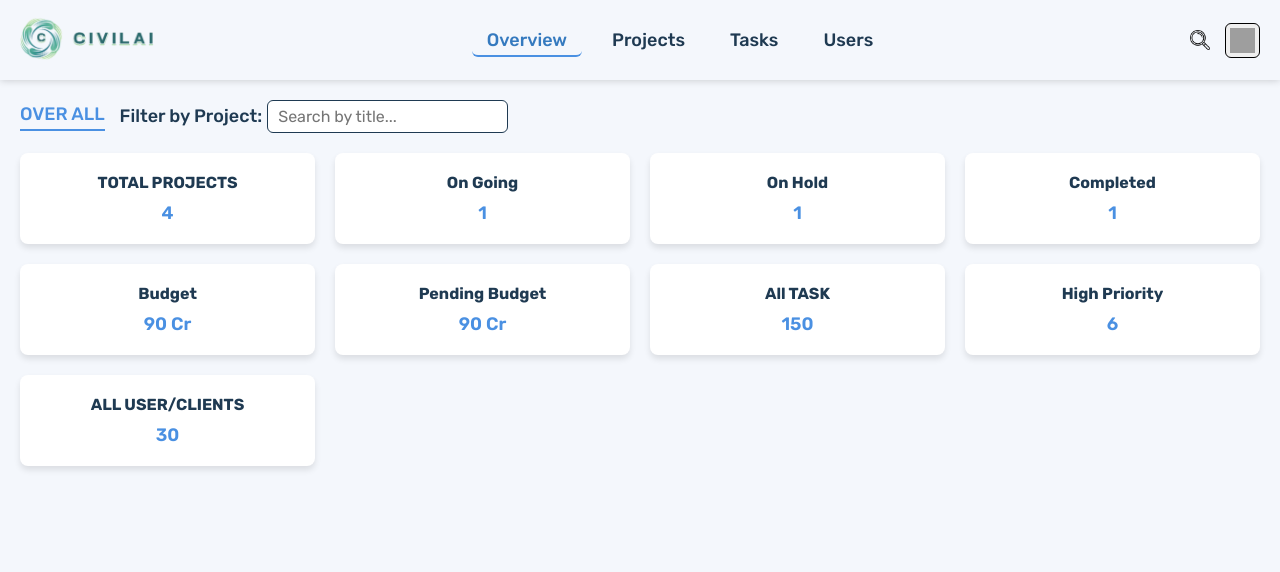
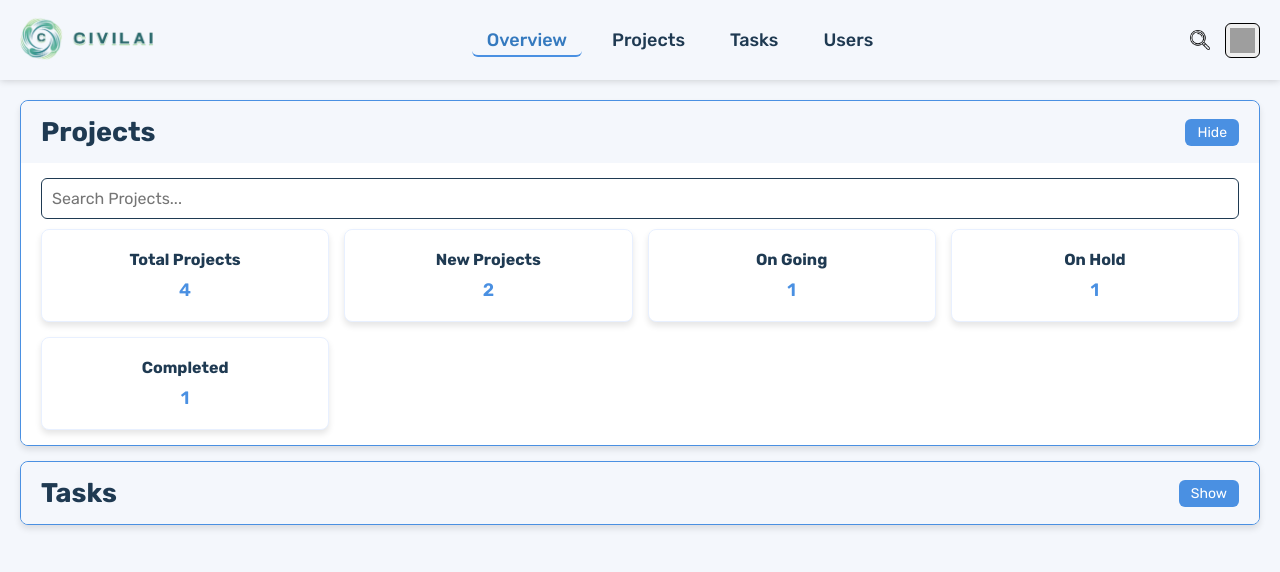
Before and after one commit to SriHariJagan/CIVIL-AI, a React (Vite) app: page / in a window 1280 px wide. Shown: the top 572 px of the page. Built offline with nearby package versions, Linux system fonts and the light colour scheme; grey boxes are pictures that could not be loaded.

Commit message:
Add files via upload

```diff
--- a/src/Pages/Overview/Overview.jsx
+++ b/src/Pages/Overview/Overview.jsx
@@ -2,47 +2,58 @@ import React, { useState } from "react";
 import styles from "./overview.module.css";
 
 const Overview = () => {
+  const [isProjectOpen, setIsProjectOpen] = useState(true);
+  const [isTaskOpen, setIsTaskOpen] = useState(false);
   const [searchTerm, setSearchTerm] = useState("");
 
   const projectData = [
-    { title: "TOTAL PROJECTS", value: "4" },
+    { title: "Total Projects", value: "4" },
+    { title: "New Projects", value: "2" },
     { title: "On Going", value: "1" },
     { title: "On Hold", value: "1" },
     { title: "Completed", value: "1" },
-    { title: "Budget", value: "90 Cr" },
-    { title: "Pending Budget", value: "90 Cr" },
-    { title: "All TASK", value: "150" },
-    { title: "High Priority", value: "6" },
-    { title: "ALL USER/CLIENTS", value: "30" },
   ];
 
-  // Filtered data based on search term
+  const taskData = [
+    { title: "Total Tasks", value: "150" },
+    { title: "New Tasks", value: "50" },
+    { title: "On Going", value: "70" },
+    { title: "On Hold", value: "20" },
+    { title: "Completed", value: "10" },
+  ];
+
   const filteredProjects = projectData.filter((item) =>
-    item.title.toLowerCase().includes(searchTerm.toLowerCase())
+    item.title.toLowerCase().replace(/\s+/g, '').includes(searchTerm.toLowerCase().replace(/\s+/g, ''))
+  );
+
+  const filteredTasks = taskData.filter((item) =>
+    item.title.toLowerCase().replace(/\s+/g, '').includes(searchTerm.toLowerCase().replace(/\s+/g, ''))
   );
 
   return (
-    <div className={styles.projectsContainer}>
-      {/* Filter Options & Search Box */}
-      <div className={styles.filterBar}>
-        <span className={styles.active} onClick={() => setSearchTerm("")}>OVER ALL</span>
-        <div className={styles.filter}>
-            <span>Filter by Project:</span>
+    <div className={styles.container}>
+      {/* Projects Section */}
+      <div className={styles.section}>
+        <div className={styles.header} onClick={() => {
+          setIsProjectOpen(!isProjectOpen);
+          setIsTaskOpen(false);
+        }}>
+          <h2>Projects</h2>
+          <button className={styles.toggleBtn}>{isProjectOpen ? "Hide" : "Show"}</button>
+        </div>
+        {isProjectOpen && (
+          <div className={styles.content}>
             <input
               type="text"
               className={styles.searchInput}
-            placeholder="Search by title..."
+              placeholder="Search Projects..."
               value={searchTerm}
               onChange={(e) => setSearchTerm(e.target.value)}
             />
-        </div>
-      </div>
-
-      {/* Project Cards */}
-      <div className={styles.projectGrid}>
+            <div className={styles.dataContainer}>
               {filteredProjects.length > 0 ? (
                 filteredProjects.map((item, index) => (
-            <div key={index} className={styles.projectCard}>
+                  <div key={index} className={styles.dataCard}>
                     <h3>{item.title}</h3>
                     <p>{item.value}</p>
                   </div>
@@ -52,6 +63,43 @@ const Overview = () => {
               )}
             </div>
           </div>
+        )}
+      </div>
+
+      {/* Tasks Section */}
+      <div className={styles.section}>
+        <div className={styles.header} onClick={() => {
+          setIsTaskOpen(!isTaskOpen);
+          setIsProjectOpen(false);
+        }}>
+          <h2>Tasks</h2>
+          <button className={styles.toggleBtn}>{isTaskOpen ? "Hide" : "Show"}</button>
+        </div>
+        {isTaskOpen && (
+          <div className={styles.content}>
+            <input
+              type="text"
+              className={styles.searchInput}
+              placeholder="Search Tasks..."
+              value={searchTerm}
+              onChange={(e) => setSearchTerm(e.target.value)}
+            />
+            <div className={styles.dataContainer}>
+              {filteredTasks.length > 0 ? (
+                filteredTasks.map((item, index) => (
+                  <div key={index} className={styles.dataCard}>
+                    <h3>{item.title}</h3>
+                    <p>{item.value}</p>
+                  </div>
+                ))
+              ) : (
+                <p className={styles.noResults}>No results found</p>
+              )}
+            </div>
+          </div>
+        )}
+      </div>
+    </div>
   );
 };
 
--- a/src/Pages/Overview/overview.module.css
+++ b/src/Pages/Overview/overview.module.css
@@ -9,49 +9,70 @@
 }
 
 /* Page Container */
-  .projectsContainer {
+.container {
   width: 100%;
   min-height: 89vh;
   background-color: var(--primary-bg);
   padding: 20px;
 }
 
-  /* Filter Bar */
-  .filterBar {
-    display: flex;
-    gap: 15px;
-    font-size: 18px;
-    font-weight: 500;
-    color: var(--primary-text);
-    margin-bottom: 20px;
-    align-items: center;
+/* Collapsible Sections */
+.section {
+  background-color: var(--secondary-bg);
+  border: 1px solid #4a90e2;
+  box-shadow: 0 4px 6px var(--shadow-color);
+  border-radius: 8px;
+  margin-bottom: 15px;
+  overflow: hidden;
+  transition: all 0.3s ease-in-out;
 }
 
-  .filterBar span {
-    padding-bottom: 4px;
+/* Section Header */
+.header {
+  display: flex;
+  justify-content: space-between;
+  align-items: center;
+  padding: 15px 20px;
+  font-size: 18px;
+  font-weight: 600;
+  color: var(--primary-text);
   cursor: pointer;
-    transition: color 0.3s ease-in-out, border-bottom 0.3s ease-in-out;
+  background-color: var(--primary-bg);
+  border-radius: 8px 8px 0 0;
+  transition: background 0.3s ease-in-out;
 }
 
-  .filterBar span:hover {
-    color: var(--accent-color);
+.header:hover {
+  background-color: var(--hover-color);
+  color: rgb(63, 95, 175);
 }
 
-  .filterBar .active {
-    color: var(--accent-color);
-    border-bottom: 2px solid var(--accent-color);
+/* Toggle Button */
+.toggleBtn {
+  padding: 5px 12px;
+  font-size: 14px;
+  border: none;
+  border-radius: 6px;
+  cursor: pointer;
+  background-color: var(--accent-color);
+  color: white;
+  transition: background 0.3s ease-in-out;
 }
 
+.toggleBtn:hover {
+  background-color: #376083;
+}
 
 /* Search Input */
 .searchInput {
-    padding: 6px 10px;
+  width: 100%;
+  padding: 10px;
   border: 1px solid var(--primary-text);
   border-radius: 6px;
   font-size: 16px;
   outline: none;
   transition: border-color 0.3s ease-in-out;
-    margin-left: 5px;
+  margin-bottom: 10px;
 }
 
 .searchInput:focus {
@@ -59,37 +80,45 @@
   box-shadow: 0px 0px 6px rgba(74, 144, 226, 0.5);
 }
 
-  /* Project Cards Grid */
-  .projectGrid {
+/* Content inside Sections */
+.content {
+  padding: 15px 20px;
+  background-color: var(--secondary-bg);
+}
+
+/* Data Cards Grid */
+.dataContainer {
   display: grid;
   grid-template-columns: repeat(auto-fit, minmax(250px, 1fr));
-    gap: 20px;
+  gap: 15px;
 }
 
-  /* Individual Project Cards */
-  .projectCard {
+/* Individual Data Card */
+.dataCard {
   background-color: var(--secondary-bg);
   padding: 20px;
   border-radius: 8px;
   box-shadow: 0 4px 6px var(--shadow-color);
   text-align: center;
+  border: 1px solid #e8f0ff;
   transition: transform 0.3s ease-in-out, box-shadow 0.3s ease-in-out;
 }
 
-  .projectCard h3 {
+.dataCard h3 {
   font-size: 16px;
   font-weight: bold;
   color: var(--primary-text);
   margin-bottom: 10px;
+  text-transform: capitalize;
 }
 
-  .projectCard p {
+.dataCard p {
   font-size: 18px;
   font-weight: 600;
   color: var(--accent-color);
 }
 
-  .projectCard:hover {
+.dataCard:hover {
   transform: translateY(-5px);
   box-shadow: 0 6px 10px rgba(0, 0, 0, 0.2);
 }
@@ -106,16 +135,13 @@
 
 /* Responsive Design */
 @media (max-width: 768px) {
-    .projectGrid {
+  .dataContainer {
     grid-template-columns: repeat(2, 1fr);
   }
-
-
-
 }
 
 @media (max-width: 480px) {
-    .projectGrid {
+  .dataContainer {
     grid-template-columns: repeat(1, 1fr);
   }
 
--- a/src/Pages/Projects/projects.module.css
+++ b/src/Pages/Projects/projects.module.css
@@ -89,7 +89,7 @@
 /* Table */
 .projectTable {
   width: 100%;
-  min-width: 900px; /* Ensures table doesn't shrink too much */
+  min-width: 1200px; /* Ensures table doesn't shrink too much */
   border-collapse: collapse;
 }
 
@@ -255,7 +255,8 @@
   }
 
   .projectTable {
-    min-width: 1000px;
+    min-width: max-content;
+
   }
 
   .closeNewProjectBtn {
--- a/src/Pages/Task/task.module.css
+++ b/src/Pages/Task/task.module.css
@@ -117,6 +117,7 @@
   .taskTable td {
     padding: 12px;
     text-align: center;
+    border: 1px solid #ddd;
     border-bottom: 1px solid var(--border-color);
   }
 
@@ -198,6 +199,7 @@
     }
 
     .taskTable {
+      width: max-content;
       font-size: 12px;
     }
 
--- a/src/data.js
+++ b/src/data.js
@@ -1,6 +1,6 @@
 export const projects = [
-    { id: 1, name: 'NH20', sanctionDate: '28 July 2024', length: 4.3, cost: 85, progress: '90', contractor: 'CN', dueDate: '15 AUG 2025', status: 'On Going' },
-    { id: 2, name: 'NH65', sanctionDate: '28 July 2024', length: 4.3, cost: 85, progress: '90', contractor: 'CN ', dueDate: '15 AUG 2025', status: 'On Hold' },
+    { id: 1, name: 'Rohat Bypass', sanctionDate: '29.03.2018', length: 4.9, cost: 85.53, progress: 'completed', contractor: 'M/s. R & B Infra Project Pvt Ltd, Mumbai', dueDate: '31.01.2023', status: 'Completed' },
+    { id: 2, name: 'NH-458', sanctionDate: 'Not yet', length: 30.0, cost: 308.03, progress: 'forest clearance proposal is pending with UA since 14.12.2023', contractor: 'M/s. R & B Infra Project Pvt Ltd, Mumbai ', dueDate: '15 AUG 2025', status: 'onhold' },
     { id: 3, name: 'NH30', sanctionDate: '28 July 2024', length: 4.3, cost: 85, progress: '90', contractor: 'CN', dueDate: '15 AUG 2025', status: 'New' },
     { id: 4, name: 'NH14', sanctionDate: '28 July 2024', length: 4.3, cost: 85, progress: '90', contractor: 'CN', dueDate: '15 AUG 2025', status: 'Completed' },
   ];
```
Lines whose indentation alone changed are shown as unchanged.
